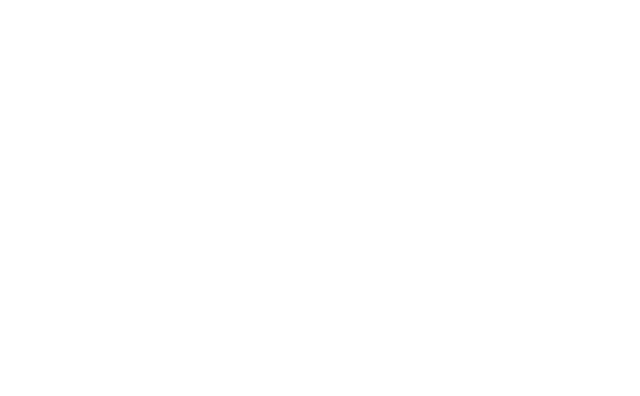
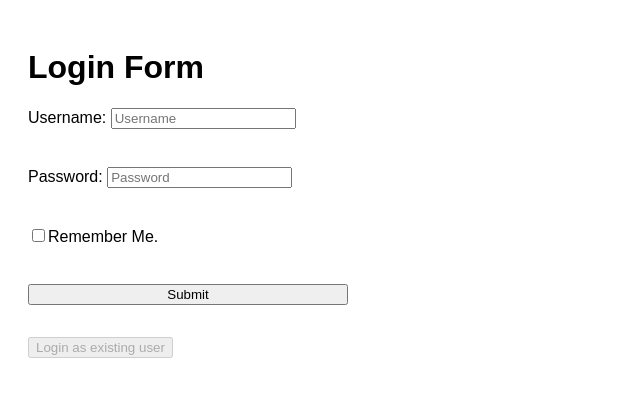
Before and after one commit to acciojob/remember-me-login-form-ShejulShubham, a website: page main.html in a window 1280 px wide. Shown: the whole page, without its empty margins (0-640 px from the left). Drawn offline with Linux system fonts and the light colour scheme.

Commit message:
created a submission

```diff
--- a/main.html
+++ b/main.html
@@ -7,6 +7,18 @@
 </head>
 
 <body>
+	<h1>Login Form</h1>
+	<form action="submit" id="login-form">
+		<label>Username: <input type="text" placeholder="Username" id="username" /></label>
+		<br />
+		<label>Password: <input type="password" placeholder="Password" id="password" /></label>
+		<br />
+		<label><input type="checkbox" id="checkbox" />Remember Me.</label>
+		<br />
+		<button type="submit" id="submit">Submit</button>
+	</form>
+		<br />
+		<button id="existing" disabled>Login as existing user</button>
 	<!-- the entire body must be written by student -->
     <script type="text/javascript" src="./script.js">
 </script>
--- a/script.js
+++ b/script.js
@@ -1 +1,59 @@
-//your JS code here. If required.
+ (function () {
+        //your JS code here. If required.
+        const usernameInput = document.getElementById("username");
+        const passwordInput = document.getElementById("password");
+        const checkbox = document.getElementById("checkbox");
+        const existingBtn = document.getElementById("existing");
+        const form = document.getElementById("login-form");
+
+        function checkForExistingUser() {
+          return (
+            !!localStorage.getItem("username") && localStorage.getItem("password")
+          );
+        }
+
+        function updateExistingUserBtn() {
+          if (checkForExistingUser()) {
+            existingBtn.disabled = false;
+          }else {
+            existingBtn.disabled = true;
+          }
+        }
+
+        existingBtn.addEventListener("click", () => {
+
+          if (checkForExistingUser()) {
+            const username = localStorage.getItem("username");
+
+          alert(`Logged in as ${username}`);          }
+        });
+
+        window.addEventListener("DOMContentLoaded", () => {
+          usernameInput.value = "";
+          passwordInput.value = "";
+          checkbox.checked = false;
+
+          updateExistingUserBtn();
+        });
+
+        form.addEventListener("submit", handleSubmit);
+
+        function handleSubmit(e) {
+          e.preventDefault();
+
+          const username = usernameInput.value.trim();
+          const password = passwordInput.value;
+
+          alert(`Logged in as ${username}`);
+
+          if (checkbox.checked) {
+            localStorage.setItem("username", username);
+            localStorage.setItem("password", password);
+          } else {
+            localStorage.removeItem("username");
+            localStorage.removeItem("password");
+          }
+
+          updateExistingUserBtn();
+        }
+      })();
--- a/styles.css
+++ b/styles.css
@@ -1 +1,4 @@
 /*  your css code here. If applicable */
+body { font-family: sans-serif; padding: 20px; }
+form { display: flex; flex-direction: column; gap: 10px; max-width: 320px; }
+#existing { margin-top: 14px; }
```
